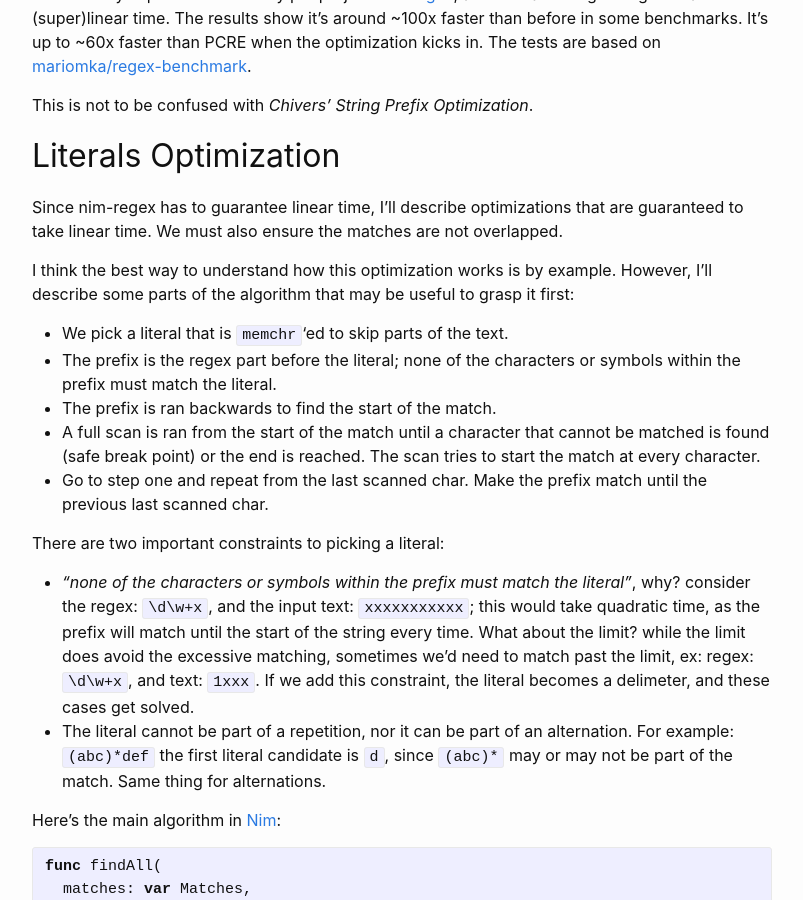
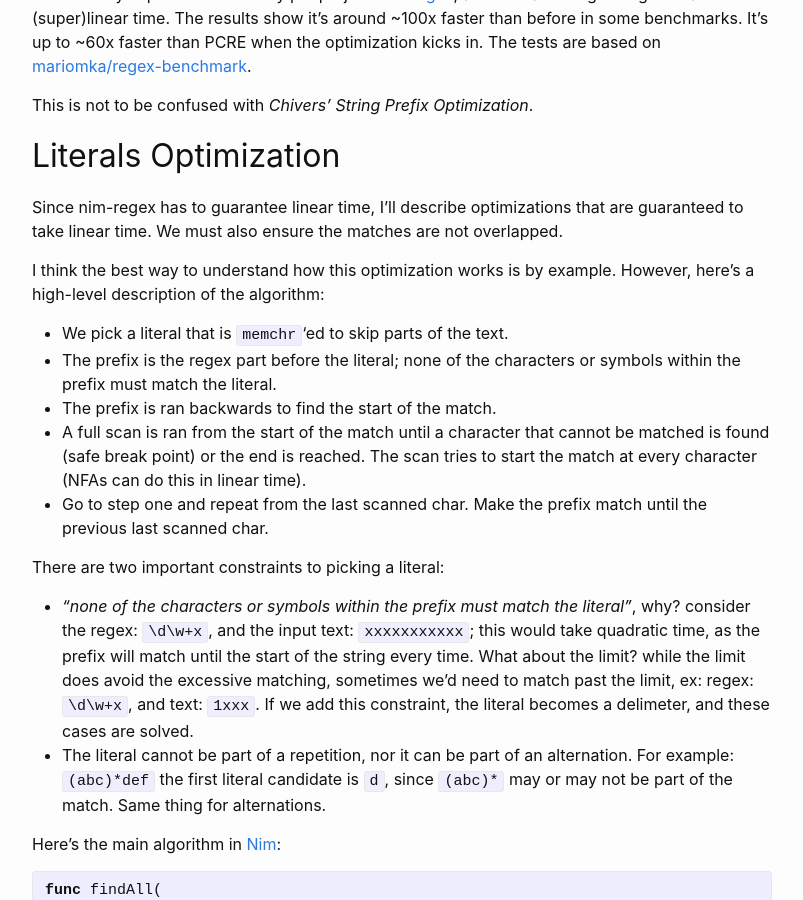
Before and after one commit to nitely/nitely.github.io, a Jekyll site: the page built from _posts/2020-08-12-regex-literals-optimization.markdown, in a window 1280 px wide and 900 px high, scrolled down 419 px. Shown: the whole window, without its empty margins (238-1041 px from the left). Built offline with Jekyll 4.4.1, drawn with Linux system fonts in a browser that asks for light colours; some of the changed text lies outside the part shown.

Commit message:
regex lits fix

```diff
--- a/_posts/2020-08-12-regex-literals-optimization.markdown
+++ b/_posts/2020-08-12-regex-literals-optimization.markdown
@@ -16,7 +16,7 @@ This is not to be confused with *Chivers' String Prefix Optimization*.
 
 Since nim-regex has to guarantee linear time, I'll describe optimizations that are guaranteed to take linear time. We must also ensure the matches are not overlapped.
 
-I think the best way to understand how this optimization works is by example. However, I'll describe some parts of the algorithm that may be useful to grasp it first:
+I think the best way to understand how this optimization works is by example. However, here's a high-level description of the algorithm:
 
   * We pick a literal that is `memchr`'ed to skip parts of the text.
   * The prefix is the regex part before the literal; none of the
@@ -24,13 +24,13 @@ I think the best way to understand how this optimization works is by example. Ho
   * The prefix is ran backwards to find the start of the match.
   * A full scan is ran from the start of the match
     until a character that cannot be matched is found (safe break point)
-    or the end is reached. The scan tries to start the match at every character.
+    or the end is reached. The scan tries to start the match at every character (NFAs can do this in linear time).
   * Go to step one and repeat from the last scanned char. Make the prefix
     match until the previous last scanned char.
 
 There are two important constraints to picking a literal:
 
-  * *"none of the characters or symbols within the prefix must match the literal"*, why? consider the regex: `\d\w+x`, and the input text: `xxxxxxxxxxx`; this would take quadratic time, as the prefix will match until the start of the string every time. What about the limit? while the limit does avoid the excessive matching, sometimes we'd need to match past the limit, ex: regex: `\d\w+x`, and text: `1xxx`. If we add this constraint, the literal becomes a delimeter, and these cases get solved.
+  * *"none of the characters or symbols within the prefix must match the literal"*, why? consider the regex: `\d\w+x`, and the input text: `xxxxxxxxxxx`; this would take quadratic time, as the prefix will match until the start of the string every time. What about the limit? while the limit does avoid the excessive matching, sometimes we'd need to match past the limit, ex: regex: `\d\w+x`, and text: `1xxx`. If we add this constraint, the literal becomes a delimeter, and these cases are solved.
   * The literal cannot be part of a repetition, nor it can be part of an alternation. For example: `(abc)*def` the first literal candidate is `d`, since `(abc)*` may or may not be part of the match. Same thing for alternations.
 
 Here's the main algorithm in [Nim](https://nim-lang.org/):
```
Also changed, not shown: other parts of _posts/2020-08-12-regex-literals-optimization.markdown (+1 -1 lines).
